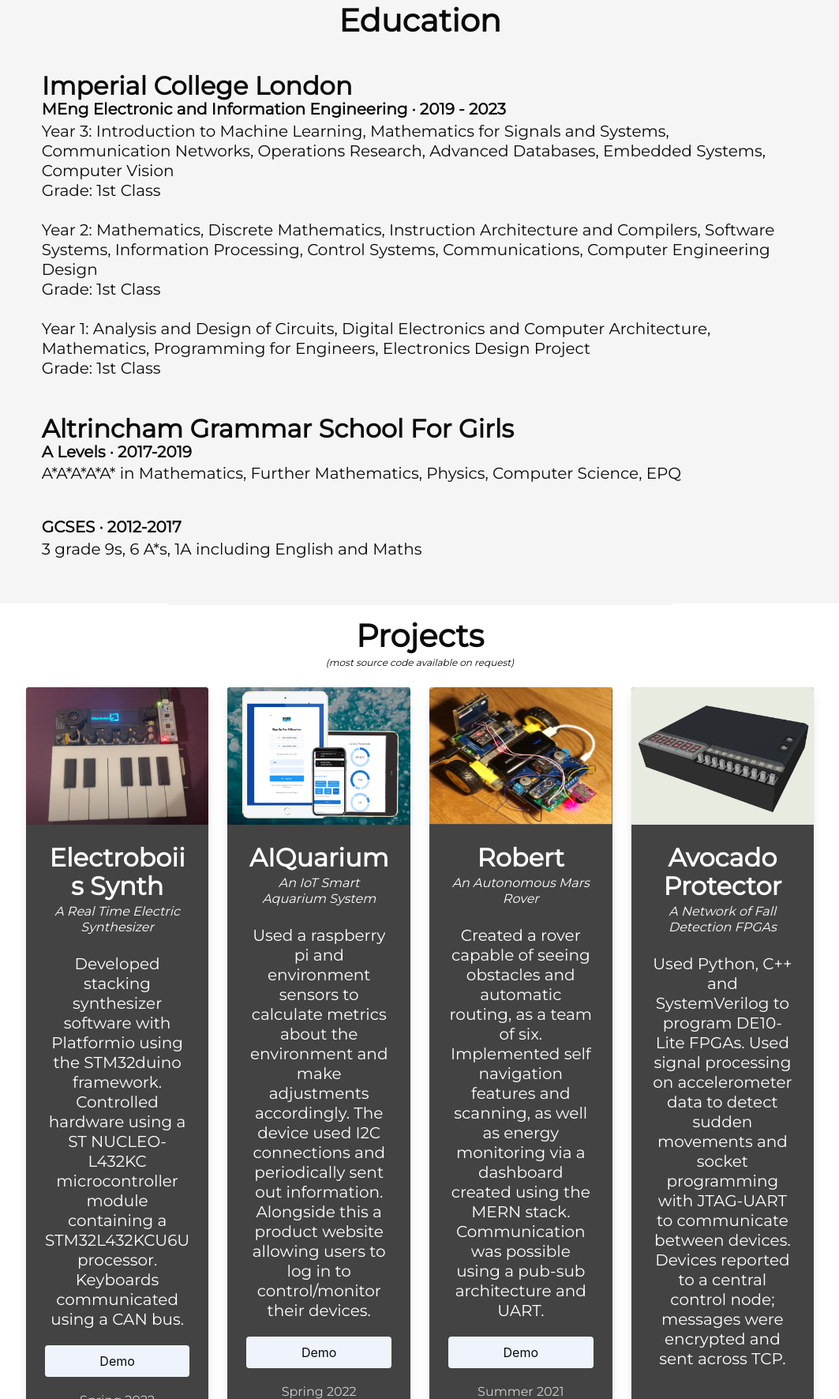
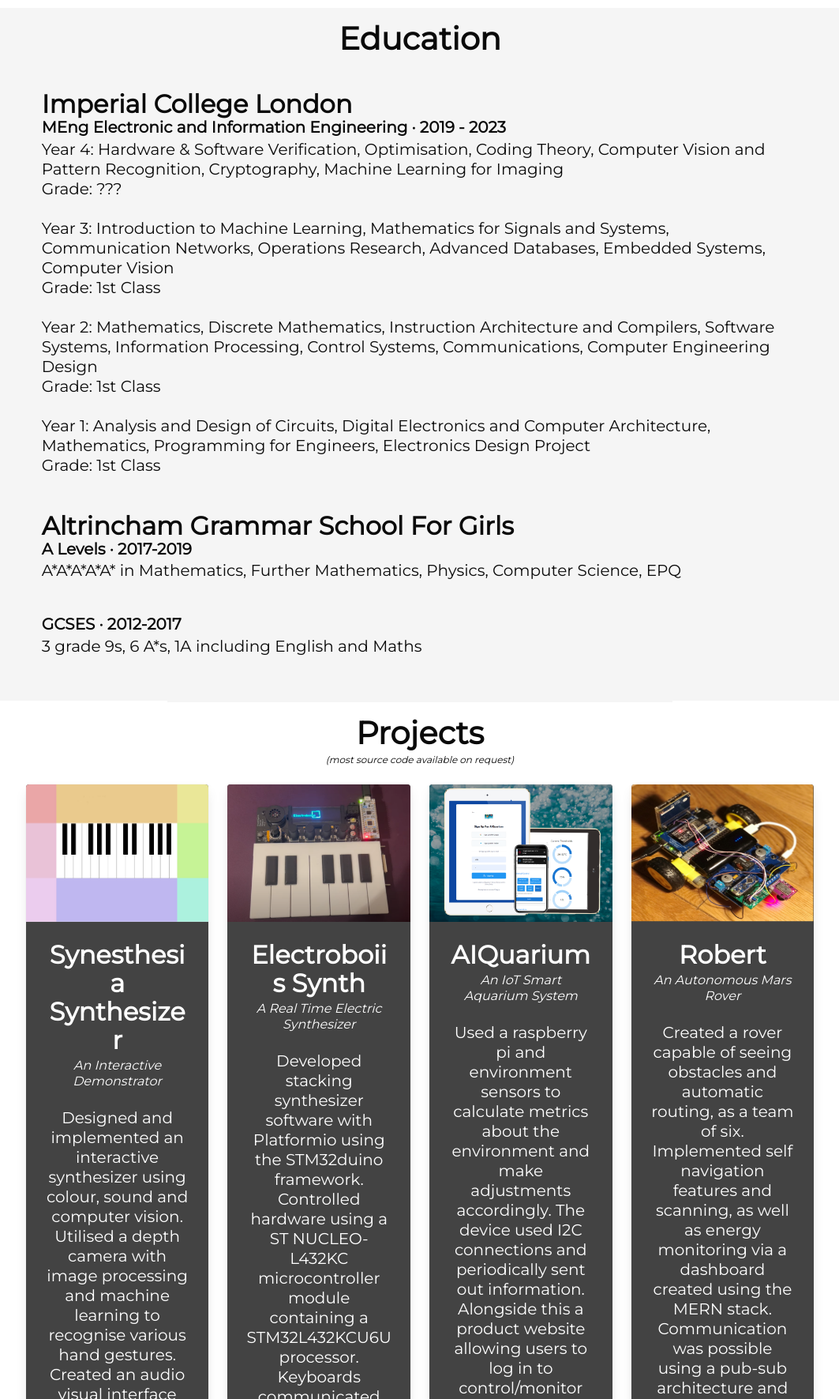
Before and after one commit to coolio982/coolio982.github.io, a website: page index.html in a window 1280 px wide. Shown: the part 2011-3782 px from the top of the page at 79% size, without its empty margins (108-1171 px from the left). Drawn offline with Linux system fonts and the light colour scheme.

Commit message:
update with y4

```diff
--- a/index.html
+++ b/index.html
@@ -99,7 +99,10 @@
               <p class="title has-text-black is-4">PDT Partners - SWE Intern</p>
             </a>
             <p class="subtitle has-text-black is-5"><i>London/New York | April - September 2022</i></p>
-            <p class="subtitle has-text-black is-5">• Built an alerting system using SQL and python with concurrent methods<br>• Investigated scaling mechanisms and management via Kubernetes</p>
+            <p class="subtitle has-text-black is-5">• Built an alerting system using SQL and python with concurrent methods
+              <br>• Investigated scaling mechanisms and management via Kubernetes
+              <br>• Created an internal search engine
+            </p>
           </div>
         </div>
       </div>
@@ -182,6 +185,12 @@
           MEng Electronic and Information Engineering · 2019 - 2023
         </p>
         <p class="subtitle is-5 has-text-black">
+          Year 4: Hardware & Software Verification, Optimisation, Coding Theory, Computer Vision and Pattern Recognition,
+          Cryptography, Machine Learning for Imaging
+          <br>
+          Grade: ???
+          <br>
+          <br>
           Year 3: Introduction to Machine Learning, Mathematics for Signals and Systems, Communication Networks,
           Operations Research, Advanced Databases, Embedded Systems, Computer Vision
           <br>
@@ -229,6 +238,34 @@
     <h2 class="title is-2 has-text-black has-text-centered">Projects</h2>
     <p class="subtitle has-text-black is-7"><i>(most source code available on request)</i></p>
     <div class="columns is-multiline" style="padding-left: 10%;padding-right: 10%;">
+            <div class="column gallery has-text-white is-one-quarter-widescreen is-one-third-desktop is-one-half-tablet">
+        <div class="card">
+          <div class="card-image">
+            <figure class="image is-4by3">
+              <img src="assets/images/ss.png" alt="fyp">
+            </figure>
+          </div>
+          <div class="card-content">
+            <div class="media">
+              <div class="media-content">
+                <p class="title has-text-white is-3">Synesthesia Synthesizer</p>
+                <p class="subtitle has-text-white is-6"><i>An Interactive Demonstrator</i></p>
+              </div>
+            </div>
+
+            <div class="content">
+              <p class="subtitle has-text-white is-5">Designed and implemented an interactive synthesizer using colour, sound and computer vision.
+                Utilised a depth camera with image processing and machine learning to recognise various hand gestures. Created an audio visual interface using web technologies and python.
+              </p>
+              <button class="button is-link is-light"><a class="has-text-black"
+                  href="https://www.youtube.com/watch?v=gz2XlZbp-D4"
+                  target="_blank">Demo</a></button>
+              <br>
+              <time datetime="2020">All 2023</time>
+            </div>
+          </div>
+        </div>
+      </div>
       <div class="column gallery has-text-white is-one-quarter-widescreen is-one-third-desktop is-one-half-tablet">
         <div class="card">
           <div class="card-image">
```
Also changed, not shown: assets/images/ss.png (added).
